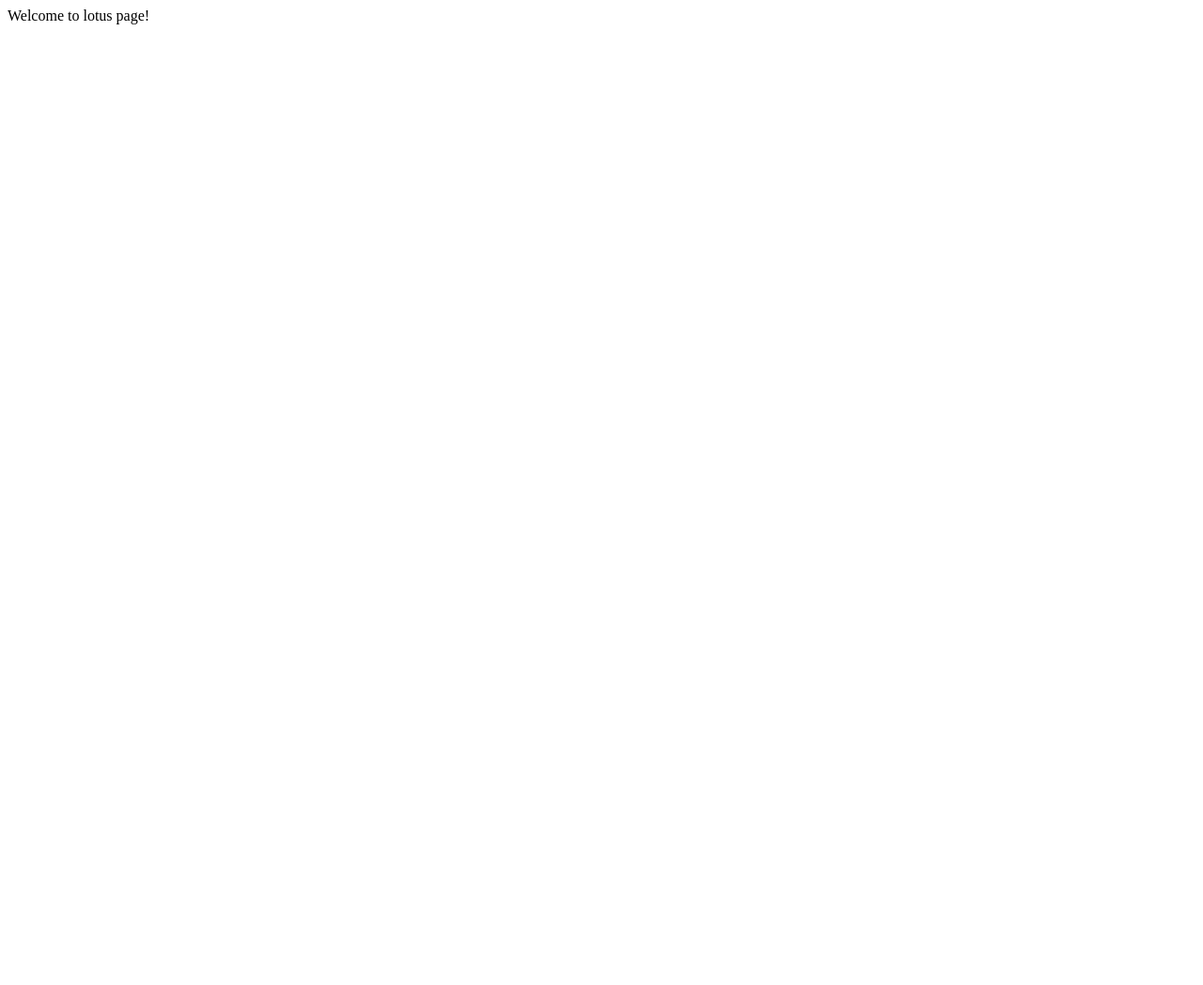
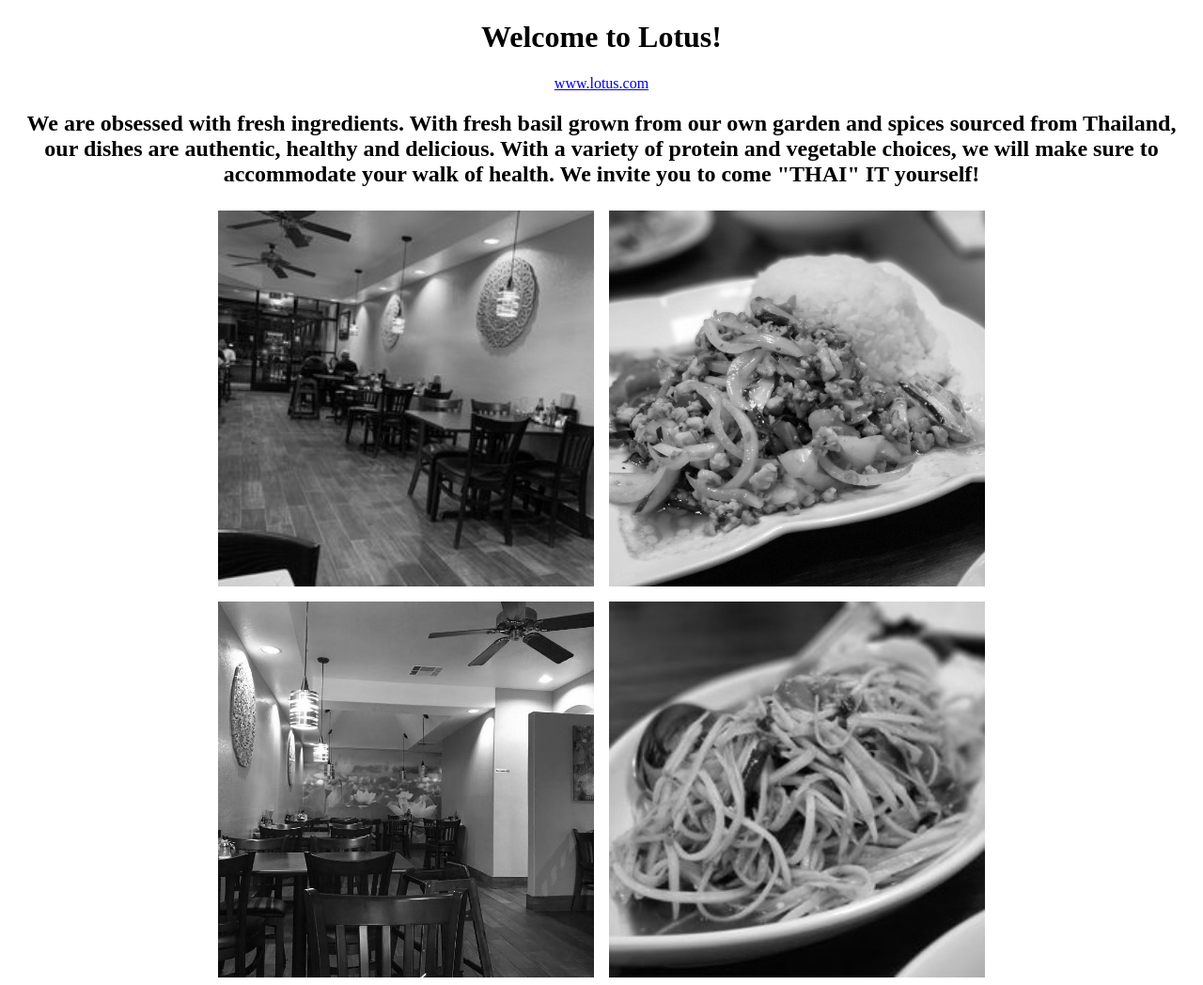
Before and after one commit to comp195/senior-project-spring-2022-uplift, a plain HTML site: page lotusmain.html in a window 1280 px wide. Shown: the top 1048 px of the page at 94% size. Before the commit the page ends 800 px from the top, so only its background shows below. Drawn offline with Linux system fonts and the light colour scheme.

Commit message:
Almost done with Lotus content

```diff
--- /dev/null
+++ b/lotusmain.css
@@ -0,0 +1,31 @@
+h1 {
+	font-size: 50;
+	text-align: center;
+}
+
+h2 {
+	text-align: center;
+}
+
+.link {
+	text-align: center;
+	font-size: 50;
+}
+
+.gallery {
+	margin: 10px 50px;
+}
+
+.gallery img {
+	width: 400px;
+	height: 400px;
+	object-fit:cover;
+	filter: grayscale(100%);
+	transition: 1s;
+	padding: 5px;
+}
+
+.gallery img:hover {
+	filter: grayscale(0);
+	transform: scale(1.1);
+}
--- a/lotusmain.html
+++ b/lotusmain.html
@@ -1,5 +1,22 @@
 <!DOCTYPE html>
 <html>
 <title> Lotus Main Page </title>
-Welcome to lotus page!
+<link rel="stylesheet" type="text/css" href="lotusmain.css">
+<body>
+<h1> Welcome to Lotus! </h1>
+<div class="link">
+	<a href="https://www.restaurantji.com/ca/stockton/lotus-thai-and-khmer-cuisines-/"> www.lotus.com</a>
+</div>
+<h2> We are obsessed with fresh ingredients. With fresh basil grown from our own garden and spices
+sourced from Thailand, our dishes are authentic, healthy and delicious. With a variety of protein
+and vegetable choices, we will make sure to accommodate your walk of health. We invite you to
+come "THAI" IT yourself! <h2>
+<div class="gallery">
+	<img src="LotusImages/lotusinterior.jpg">
+	<img src="LotusImages/lotusfood.jpg">
+	<img src="LotusImages/lotusinterior2.jpg">
+	<img src="LotusImages/lotussalad.jpg">
+	<img src="LotusImages/lotusskewer.jpg">
+	<img src="LotusImages/lotussoup.jpg">
+</body>
 </html>
```
Also changed, not shown: RestarauntMain.html (+1 -1 lines), LotusImages/LotusMain.jpg (renamed from LotusMain.jpg), LotusImages/lotusfood.jpg (added), LotusImages/lotusinterior.jpg (added), LotusImages/lotusinterior2.jpg (added), LotusImages/lotussalad.jpg (added), LotusImages/lotusskewer.jpg (added), LotusImages/lotussoup.jpg (added).
